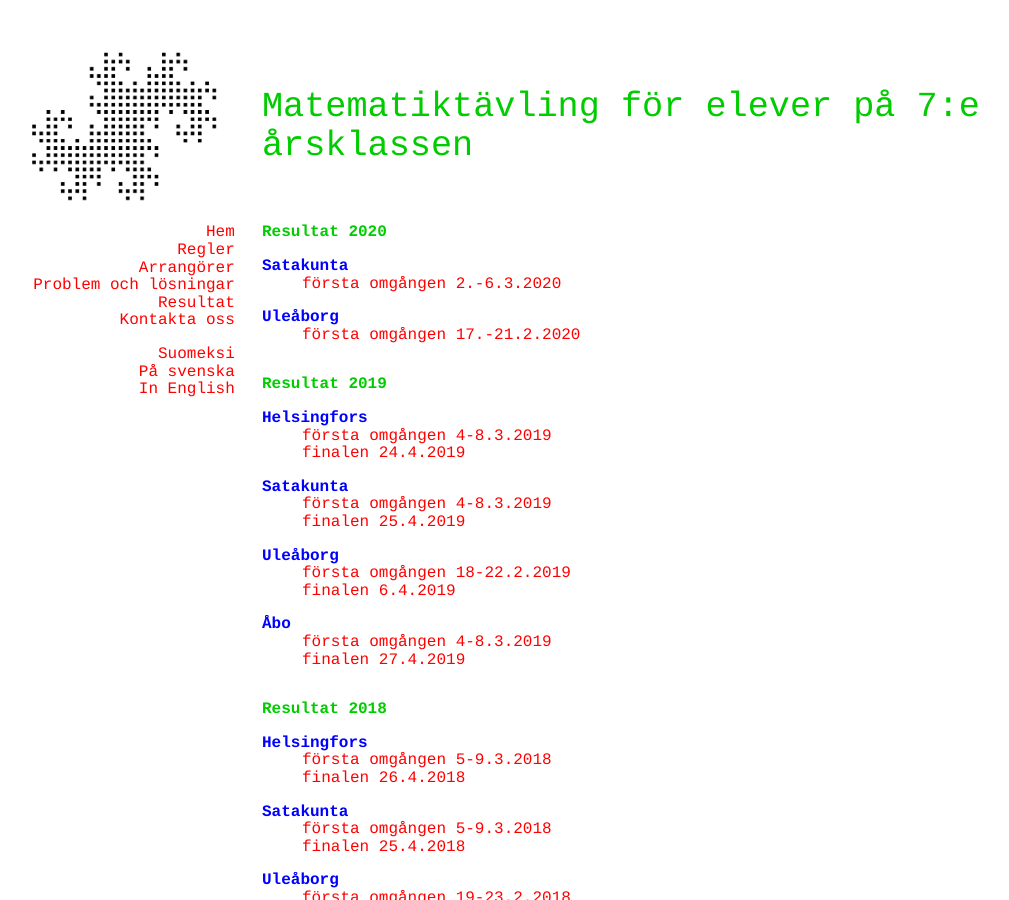
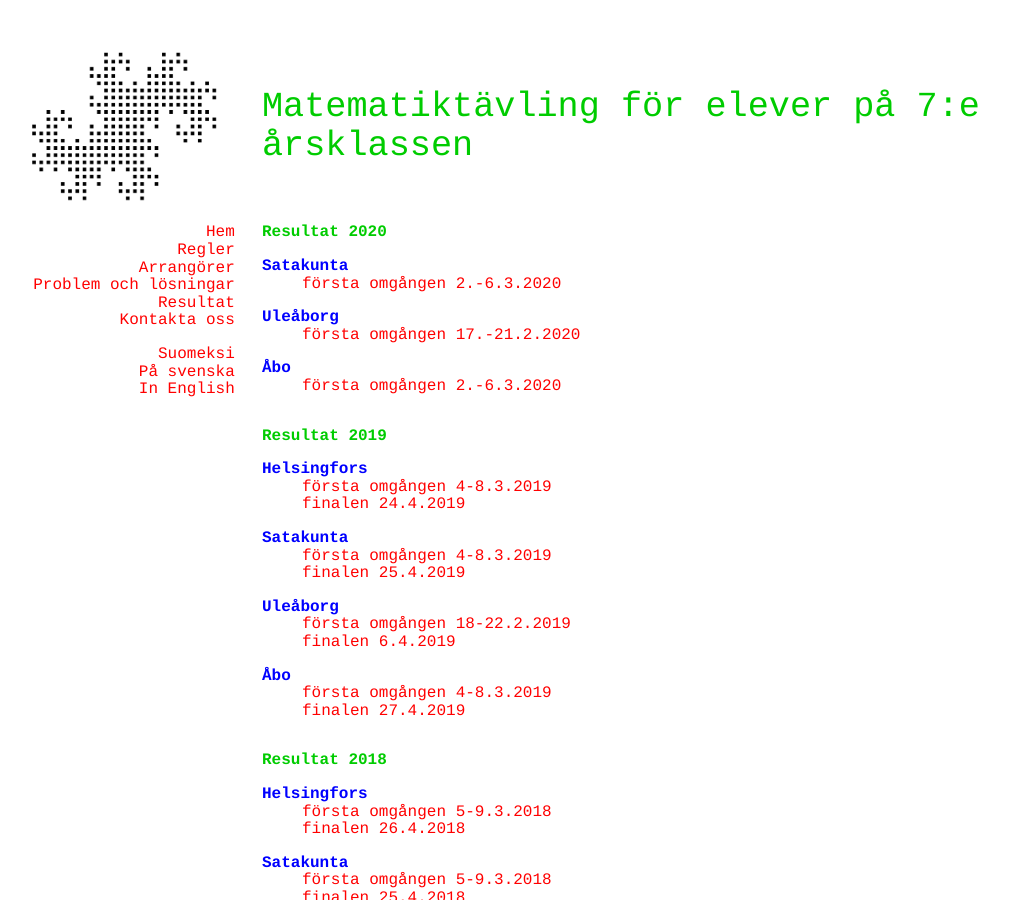
Before and after one commit to matematiikkakilpailut/matematiikkakilpailut.github.io, a Jekyll site: the page built from seiskat/sv/resultat.html, in a window 1280 px wide and 900 px high. Shown: the whole window, without its empty margins (58-1067 px from the left). Built offline with Jekyll 4.4.1, drawn with Linux system fonts in a browser that asks for light colours.

Commit message:
Update resultat.html
Turun alkukisa

```diff
--- a/seiskat/sv/resultat.html
+++ b/seiskat/sv/resultat.html
@@ -9,6 +9,8 @@
 	<dd><a href="2020/s_tulokset.pdf">f&ouml;rsta omg&aring;ngen 2.-6.3.2020</a></dd>
 	<dt>Ule&aring;borg</dt>
 	<dd><a href="2020/o_tulokset.pdf">f&ouml;rsta omg&aring;ngen 17.-21.2.2020</a></dd>
+	<dt>&Aring;bo</dt>
+	<dd><a href="2020/t_tulokset.pdf">f&ouml;rsta omg&aring;ngen 2.-6.3.2020</a></dd>
 </dl>
 
 <h2 id="resultat-2019">Resultat 2019</h2>
```
